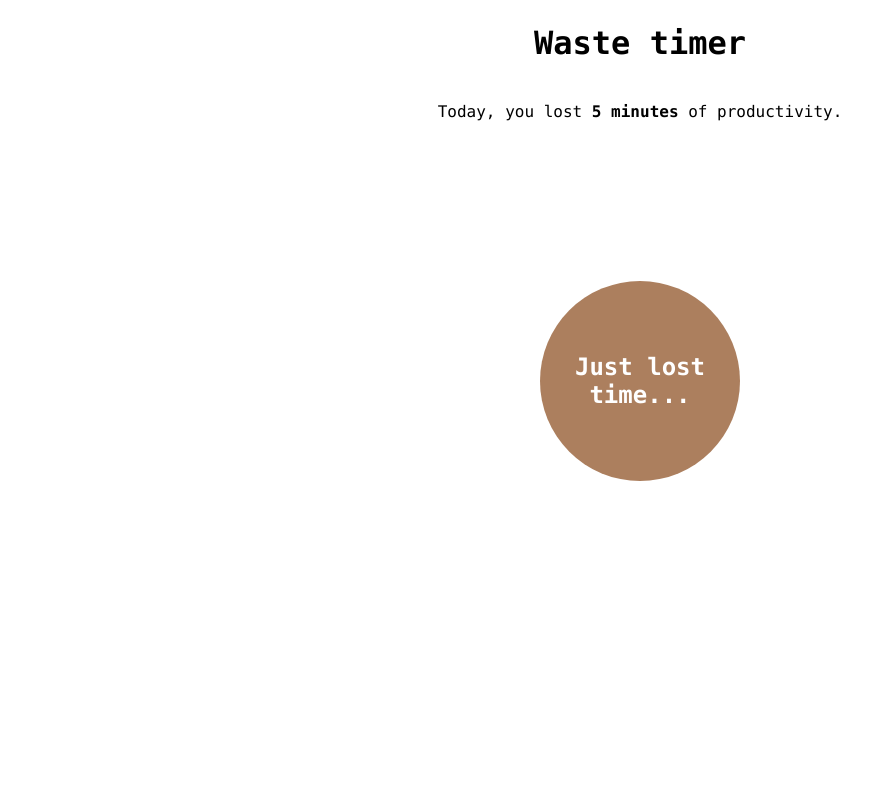
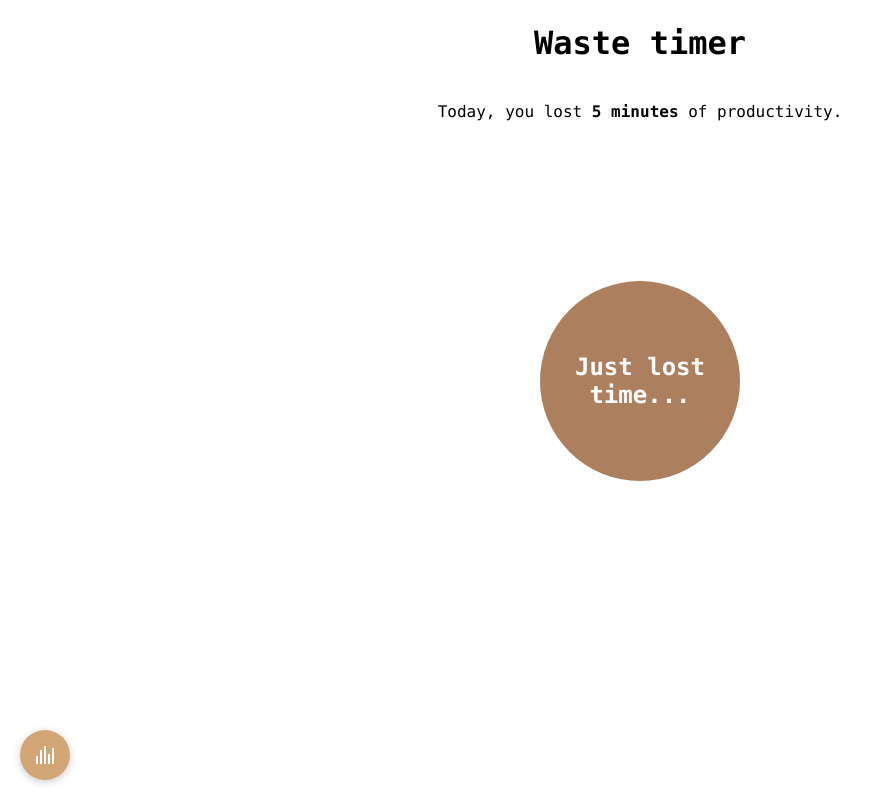
Before and after one commit to LoicE5/waste-timer, a SvelteKit app: page / in a window 1280 px wide. Both pictures are taken after a click on the button "Just lost time...". Shown: the whole page, without its empty margins (0-884 px from the left). Built offline with nearby package versions, Linux system fonts and the light colour scheme.

Commit message:
Stats button

```diff
--- /dev/null
+++ b/src/components/StatsButton.svelte
@@ -0,0 +1,55 @@
+<script lang="ts">
+    import { goto } from '$app/navigation'
+
+    let {
+        timeWastedHistory = $bindable()
+    } = $props()
+
+    function handleClick(): void {
+        goto('/stats')
+    }
+</script>
+
+<style lang="scss">
+    button {
+        position: fixed;
+        bottom: 20px;
+        left: 20px;
+        width: 50px;
+        height: 50px;
+        border: none;
+        background-color: #D4A574;
+        border-radius: 50%;
+        display: flex;
+        justify-content: center;
+        align-items: center;
+        cursor: pointer;
+        outline: none;
+        -webkit-tap-highlight-color: transparent;
+        transition: all 0.2s ease;
+        box-shadow: 0 2px 8px rgba(0, 0, 0, 0.2);
+        z-index: 10;
+    }
+
+    button:hover {
+        background-color: #C1965F;
+        transform: scale(1.05);
+        box-shadow: 0 4px 12px rgba(0, 0, 0, 0.3);
+    }
+
+    button:active {
+        transform: scale(0.95);
+    }
+
+    .stats-icon {
+        width: 24px;
+        height: 24px;
+        fill: white;
+    }
+</style>
+
+<button onclick={handleClick} title="View Statistics" aria-label="View Statistics">
+    <svg class="stats-icon" viewBox="0 0 24 24" xmlns="http://www.w3.org/2000/svg">
+        <path d="M3 13h2v8H3v-8zm4-6h2v14H7V7zm4-4h2v18h-2V3zm4 8h2v10h-2V11zm4-6h2v16h-2V5z"/>
+    </svg>
+</button>
--- a/src/routes/+page.svelte
+++ b/src/routes/+page.svelte
@@ -2,6 +2,7 @@
     import MainButton from "../components/MainButton.svelte"
     import UndoButton from "../components/UndoButton.svelte"
     import StorageWarning from "../components/StorageWarning.svelte"
+    import StatsButton from "../components/StatsButton.svelte"
     import { formatTime } from "../utils/functions"
     import { timeWasteService } from "../services/TimeWasteService"
     import type { StorageItem } from "../utils/AppStorage"
@@ -105,3 +106,7 @@
 />
 
 <StorageWarning bind:isVisible={showStorageWarning} onStorageCleared={handleStorageCleared} />
+
+{#if timeWastedHistory.length > 0}
+    <StatsButton bind:timeWastedHistory={timeWastedHistory} />
+{/if}
```
